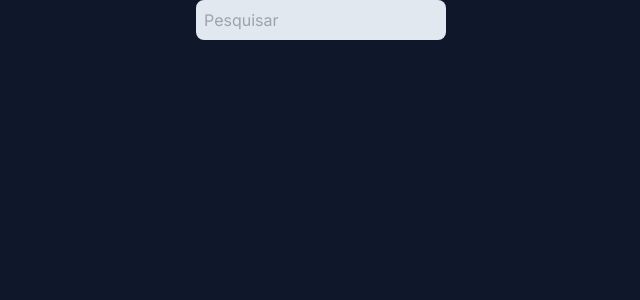
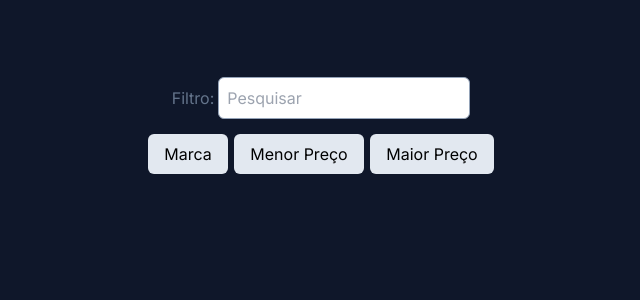
Before and after one commit to JefersonViana/challenge_frontend, a Next.js app: page /listphones in a window 1280 px wide. Shown: the top 300 px of the page, without its empty margins (319-959 px from the left). Built offline with nearby package versions, Linux system fonts and the light colour scheme.

Commit message:
FEAT: creating section by filters

```diff
--- a/src/app/listphones/page.tsx
+++ b/src/app/listphones/page.tsx
@@ -17,7 +17,7 @@ export default function ListPhones() {
       className="flex flex-col items-center justify-center w-full bg-slate-900"
     >
       <Filters setList={setList} />
-      <section className="flex flex-col items-center justify-center w-85">
+      <section className="flex flex-col mt-8 items-center justify-center w-85">
         {list.map((phone: any) => (
           <Card phone={phone} key={phone.id} />
         ))}
--- a/src/components/card/Card.tsx
+++ b/src/components/card/Card.tsx
@@ -3,10 +3,14 @@ import React, { JSX } from 'react';
 import Image from 'next/image';
 import iconDelete from '../../assets/icons8-lixeira-24.png';
 import iconEdit from '../../assets/icons8-editar-48.png';
+import { useRouter } from 'next/navigation';
 
 export default function Card({ phone }: any): JSX.Element {
+  const router = useRouter();
 
-  const handleEdit = () => {
+  const handleEdit = (id: number) => {
+    // criar rota para página de details
+    router.push(`listphones/details/${id}`);
     console.log('editar')
   }
 
@@ -20,32 +24,36 @@ export default function Card({ phone }: any): JSX.Element {
       key={phone.id}
     >
       <div
-        className="bg-slate-200 w-full h-12 rounded-t-md rounded-b-none flex items-center justify-center text-slate-900 font-bold text-xl"
+        className="bg-slate-200 w-full h-12 rounded-t-md rounded-b-none flex items-center justify-center font-bold text-xl"
       >
         <span>{phone.name}</span>
       </div>
       <div
-        className="flex flex-col justify-between p-2 bg-slate-200 rounded-b-md rounded-t-none opacity-30"
+        className="flex p-1 w-full justify-around bg-slate-200 rounded-b-md rounded-t-none opacity-30"
       >
-        <p className="text-slate-900">
-          <span className="font-bold">Marca:</span> {phone.brand}
+        <p className="flex flex-col items-center h-12 w-20">
+          <span className="font-bold text-slate-900">Marca</span>
+          <span className="overflow-hidden text-black max-w-20 whitespace-nowrap text-ellipsis">{phone.brand}</span>
         </p>
-        <p className="text-slate-900">
-          <span className="font-bold">Modelo:</span> {phone.model}
+        <p className="flex flex-col items-center h-12 w-20">
+          <span className="font-bold text-slate-900">Modelo</span>
+          <span className="overflow-hidden text-black max-w-20 whitespace-nowrap text-ellipsis">{phone.model}</span>
         </p>
-        <p className="text-slate-900">
-          <span className="font-bold">Preço:</span> {`R$${phone.price},00`}
+        <p className="flex flex-col items-center h-12 w-20">
+          <span className="font-bold text-slate-900">Preço</span>
+          <span className="overflow-hidden text-black max-w-20 whitespace-nowrap text-ellipsis">{`R$${phone.price}`}</span>
         </p>
-        <p className="text-slate-900">
-          <span className="font-bold">Cor:</span> {phone.color}
+        <p className="flex flex-col items-center h-12 w-20">
+          <span className="font-bold text-slate-900">Cor</span>
+          <span className="overflow-hidden text-black max-w-20 whitespace-nowrap text-ellipsis">{phone.color}</span>
         </p>
       </div>
       <div
-        className="relative left-72 bottom-7 w-12 flex justify-between pr-1"
+        className="relative left-72 bottom-22 w-12 flex justify-between pr-1"
       >
         <button
           className="absolute right-6"
-          onClick={handleEdit}
+          onClick={() => handleEdit(phone.id)}
           type='button'
         >
           <Image
--- a/src/components/filters/Filters.tsx
+++ b/src/components/filters/Filters.tsx
@@ -33,16 +33,58 @@ export default function Filters({ setList }: Props) {
     setList(sortByName(filtered));
   };
 
+  const sortByPrice = (array: any[]) => {
+    return array.sort((a: any, b: any) => {
+      if (parseInt(a.price) < parseInt(b.price)) return -1;
+      if (parseInt(a.price) > parseFloat(b.price)) return 1;
+      return 0;
+    });
+  }
+
+  const handlePrice = (text: string) => {
+    let sorted = [];
+    if (text === 'menor') {
+      sorted = sortByPrice(listPhones);
+    } else {
+      sorted = sortByPrice(listPhones).reverse();
+    }
+    setList([...sorted]);
+  }
+
   return (
-    <section>
-      <label>
+    <section
+      className="flex flex-col justify-around w-85 h-28 mt-16"
+    >
+      <div
+        className="flex items-center justify-center w-full h-16"
+      >
+        <label className="flex items-center gap-1 text-slate-500">
+          Filtro:
           <input
             type="text"
             placeholder="Pesquisar"
-          className="bg-slate-200 p-2 rounded-lg"
+            className="border border-slate-400 rounded-md p-2"
             onChange={handleChange}
           />
         </label>
+      </div>
+      <div
+        className="flex items-center justify-around"
+      >
+        <button
+          className="py-2 px-4 rounded-md bg-slate-200 text-black"
+        >Marca</button>
+        <button
+          type="button"
+          className="py-2 px-4 rounded-md bg-slate-200 text-black"
+          onClick={() => handlePrice('menor')}
+        >Menor Preço</button>
+        <button
+          className="py-2 px-4 rounded-md bg-slate-200 text-black"
+          type="button"
+          onClick={() => handlePrice('maior')}
+        >Maior Preço</button>
+      </div>
     </section>
   )
 }
--- a/tailwind.config.ts
+++ b/tailwind.config.ts
@@ -16,6 +16,10 @@ const config: Config = {
       },
       width: {
         "85": "22rem",
+        "18": "6.5rem",
+      },
+      spacing: {
+        '22': '5.6rem',
       }
     },
   },
```
Lines whose indentation alone changed are shown as unchanged.
